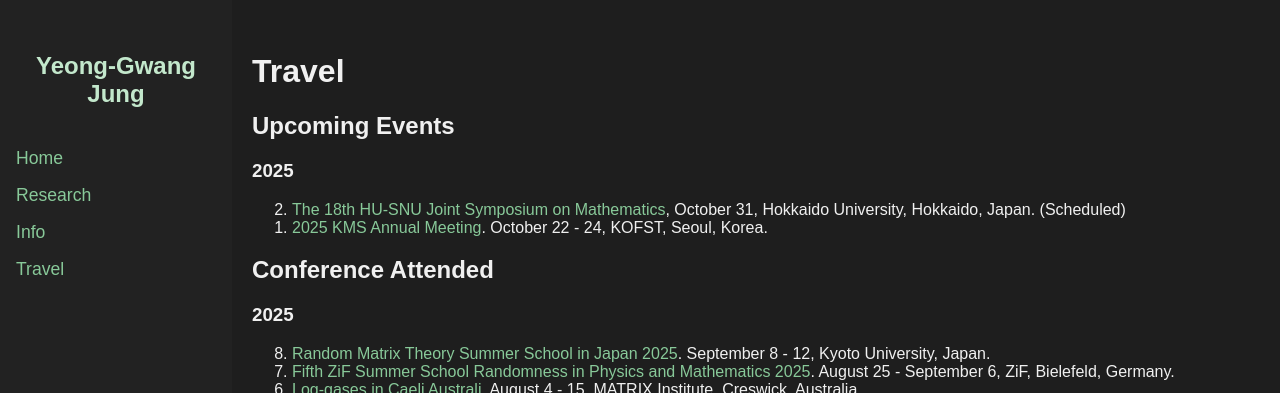
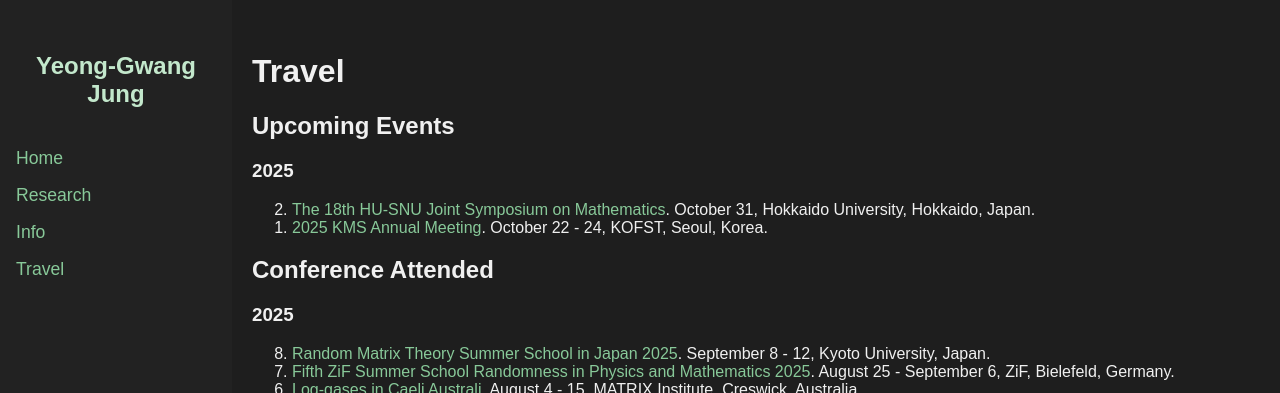
Before and after one commit to y-gJung/y-gJung.github.io, a Jekyll site: the page built from travel.md, in a window 1280 px wide. Shown: the top 393 px of the page. Built offline with Jekyll 4.4.1, drawn with Linux system fonts in a browser that asks for light colours.

Commit message:
Update travel.md

```diff
--- a/travel.md
+++ b/travel.md
@@ -10,7 +10,7 @@
 ### 2025
 <ol reversed>
   <li>
-    <a href="https://www2.sci.hokudai.ac.jp/dept/math/en/event/12826">The 18th HU-SNU Joint Symposium on Mathematics</a>, October 31, Hokkaido University, Hokkaido, Japan. (Scheduled)
+    <a href="https://www2.sci.hokudai.ac.jp/dept/math/en/event/12826">The 18th HU-SNU Joint Symposium on Mathematics</a>. October 31, Hokkaido University, Hokkaido, Japan.
   </li>
   <li>
     <a href="https://www.kms.or.kr/conference/meeting/?period=90">2025 KMS Annual Meeting</a>. October 22 - 24, KOFST, Seoul, Korea.
```
